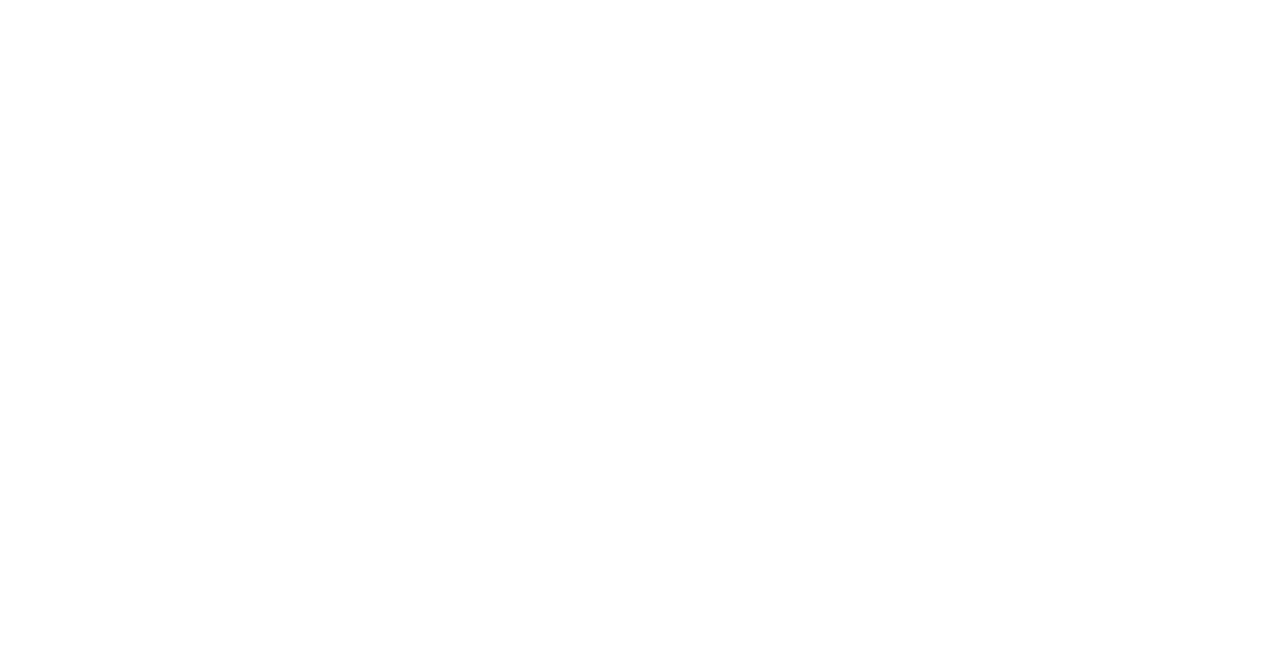
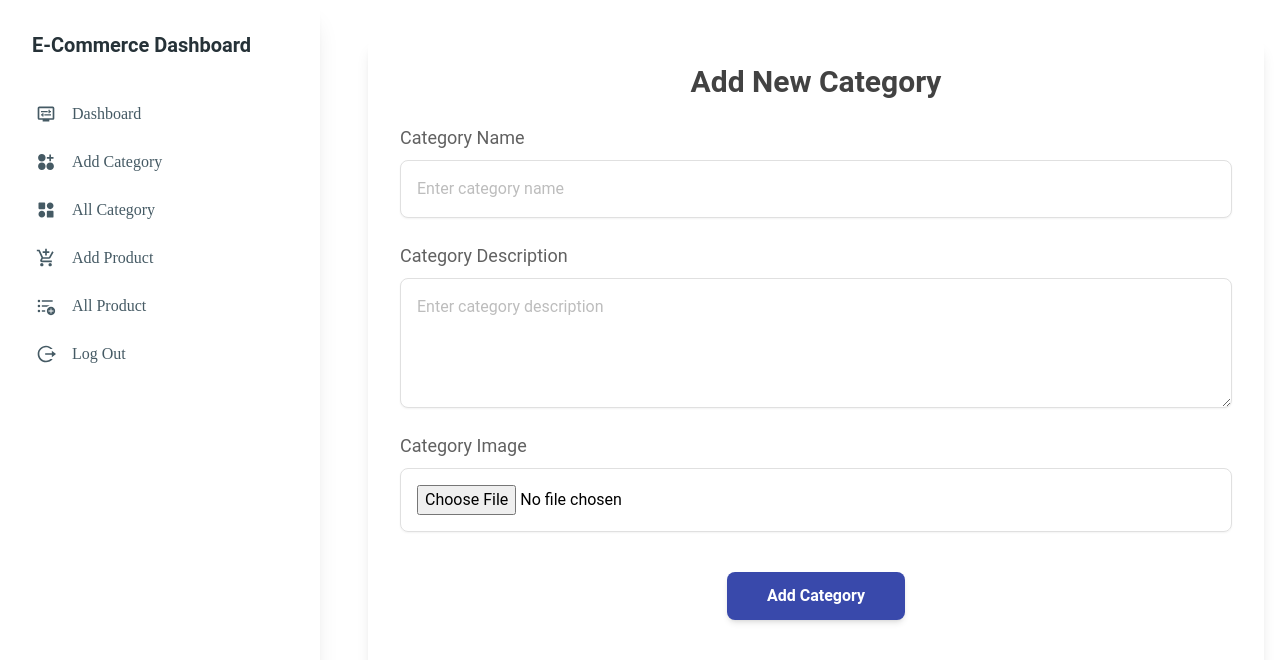
Before and after one commit to alim84/ecommerce-Dashboard, a React (Vite) app: page /addcategory in a window 1280 px wide. Before the commit this address had no page. Shown: the top 660 px of the page. Built offline with nearby package versions, Linux system fonts and the light colour scheme; a web font is replaced by a local one.

Commit message:
add category and all category create

```diff
--- a/src/App.jsx
+++ b/src/App.jsx
@@ -5,6 +5,8 @@ import Signup from "./pages/Signup";
 import Rootlayout from "./component/layout/Rootlayout";
 import Addproduct from "./pages/Addproduct";
 import { Allproduct } from "./pages/Allproduct";
+import AddCategory from "./pages/AddCategory";
+import AllCategory from "./pages/AllCategory";
 
 const App = () => {
   return (
@@ -13,7 +15,9 @@ const App = () => {
         <Route path="/" element={<Rootlayout />}>
           <Route index element={<Home />} />
           <Route path="/addproduct" element={<Addproduct />} />
+          <Route path="/addcategory" element={<AddCategory />} />
           <Route path="/allproduct" element={<Allproduct />} />
+          <Route path="/allcategory" element={<AllCategory />} />
         </Route>
         <Route path="/login" element={<Login />} />
         <Route path="/signup" element={<Signup />} />
--- a/src/component/layout/Sidebar.jsx
+++ b/src/component/layout/Sidebar.jsx
@@ -32,13 +32,13 @@ export function DefaultSidebar() {
           <ListItemPrefix>
             <RiApps2AddFill className="h-5 w-5" />
           </ListItemPrefix>
-          Add Category
+          <Link to="/addcategory">Add Category</Link>
         </ListItem>
         <ListItem>
           <ListItemPrefix>
             <BiSolidCategoryAlt className="h-5 w-5" />
           </ListItemPrefix>
-          All Category
+          <Link to="/allcategory">All Category</Link>
         </ListItem>
 
         <ListItem>
--- /dev/null
+++ b/src/pages/AddCategory.jsx
@@ -0,0 +1,89 @@
+import  { useState } from "react";
+
+const AddCategory = () => {
+  const [categoryName, setCategoryName] = useState("");
+  const [categoryDescription, setCategoryDescription] = useState("");
+  const [categoryImage, setCategoryImage] = useState(null);
+
+  const handleSubmit = (e) => {
+    e.preventDefault();
+    // You can handle the form submission logic here, like sending the data to an API
+    console.log({
+      categoryName,
+      categoryDescription,
+      categoryImage,
+    });
+  };
+
+  return (
+    <div className="mx-auto w-full max-w-4xl mt-10 pt-6 bg-white rounded-lg shadow-lg p-8">
+      <h2 className="text-3xl font-semibold text-center text-gray-800 mb-6">
+        Add New Category
+      </h2>
+
+      <form onSubmit={handleSubmit} className="space-y-6">
+        {/* Category Name */}
+        <div className="flex flex-col">
+          <label htmlFor="categoryName" className="text-lg text-gray-700">
+            Category Name
+          </label>
+          <input
+            type="text"
+            id="categoryName"
+            value={categoryName}
+            onChange={(e) => setCategoryName(e.target.value)}
+            placeholder="Enter category name"
+            className="mt-2 p-4 border border-gray-300 rounded-lg shadow-sm focus:ring-2 focus:ring-indigo-500 transition-all duration-300"
+            required
+          />
+        </div>
+
+        {/* Category Description */}
+        <div className="flex flex-col">
+          <label
+            htmlFor="categoryDescription"
+            className="text-lg text-gray-700"
+          >
+            Category Description
+          </label>
+          <textarea
+            id="categoryDescription"
+            value={categoryDescription}
+            onChange={(e) => setCategoryDescription(e.target.value)}
+            placeholder="Enter category description"
+            className="mt-2 p-4 border border-gray-300 rounded-lg shadow-sm focus:ring-2 focus:ring-indigo-500 transition-all duration-300"
+            rows="4"
+            required
+          />
+        </div>
+
+        {/* Category Image */}
+        <div className="flex flex-col">
+          <label htmlFor="categoryImage" className="text-lg text-gray-700">
+            Category Image
+          </label>
+          <input
+            type="file"
+            id="categoryImage"
+            accept="image/*"
+            onChange={(e) => setCategoryImage(e.target.files[0])}
+            className="mt-2 p-4 border border-gray-300 rounded-lg shadow-sm focus:ring-2 focus:ring-indigo-500 transition-all duration-300"
+            required
+          />
+        </div>
+
+        {/* Submit Button */}
+        <div className="flex justify-center">
+          <button
+            type="submit"
+            className="px-10 py-3 mt-4 bg-indigo-600 text-white font-semibold rounded-lg shadow-md hover:bg-indigo-700 focus:outline-none transition-all duration-300"
+          >
+            Add Category
+          </button>
+        </div>
+      </form>
+    </div>
+  );
+};
+
+export default AddCategory;
--- a/src/pages/Addproduct.jsx
+++ b/src/pages/Addproduct.jsx
@@ -1,4 +1,4 @@
-import React, { useState } from "react";
+import  { useState } from "react";
 
 const AddProductForm = () => {
   const [productName, setProductName] = useState("");
--- /dev/null
+++ b/src/pages/AllCategory.jsx
@@ -0,0 +1,67 @@
+import React, { useState, useEffect } from "react";
+
+// Static categories (you can replace this with an API call or data from your backend)
+const staticCategories = [
+  {
+    categoryName: "Electronics",
+    categoryDescription: "Latest gadgets and electronics",
+    categoryImage: "https://picsum.photos/200/300", // Example static image path
+  },
+  {
+    categoryName: "Clothing",
+    categoryDescription: "Fashionable and trendy clothes",
+    categoryImage: "https://picsum.photos/200/300", // Example static image path
+  },
+  {
+    categoryName: "Furniture",
+    categoryDescription: "Furniture for all your needs",
+    categoryImage: "https://picsum.photos/200/300", // Example static image path
+  },
+];
+
+const AllCategory = () => {
+  const [categories, setCategories] = useState([]);
+
+  useEffect(() => {
+    // Set the categories (could come from an API or a static list)
+    setCategories(staticCategories);
+  }, []);
+
+  return (
+    <div className=" w-[1200px] p-6">
+      <h1 className="text-4xl font-bold text-center my-6">All Categories</h1>
+
+      {/* Categories Table */}
+      <div className="mt-8 overflow-x-auto">
+        <table className="min-w-full table-auto">
+          <thead>
+            <tr className="bg-indigo-600 text-white ">
+              <th className="px-4 py-2">Image</th>
+              <th className="px-4 py-2">Category Name</th>
+              <th className="px-4 py-2">Description</th>
+            </tr>
+          </thead>
+          <tbody className="mt-14">
+            {categories.map((category, index) => (
+              <tr key={index} className="border-b">
+                <td className="px-4 py-2 text-center">
+                  {category.categoryImage && (
+                    <img
+                      src={category.categoryImage} // Static image or dynamically sourced
+                      alt={category.categoryName}
+                      className="w-20 h-20 object-cover rounded-md"
+                    />
+                  )}
+                </td>
+                <td className="px-4 py-2">{category.categoryName}</td>
+                <td className="px-4 py-2">{category.categoryDescription}</td>
+              </tr>
+            ))}
+          </tbody>
+        </table>
+      </div>
+    </div>
+  );
+};
+
+export default AllCategory;
```
